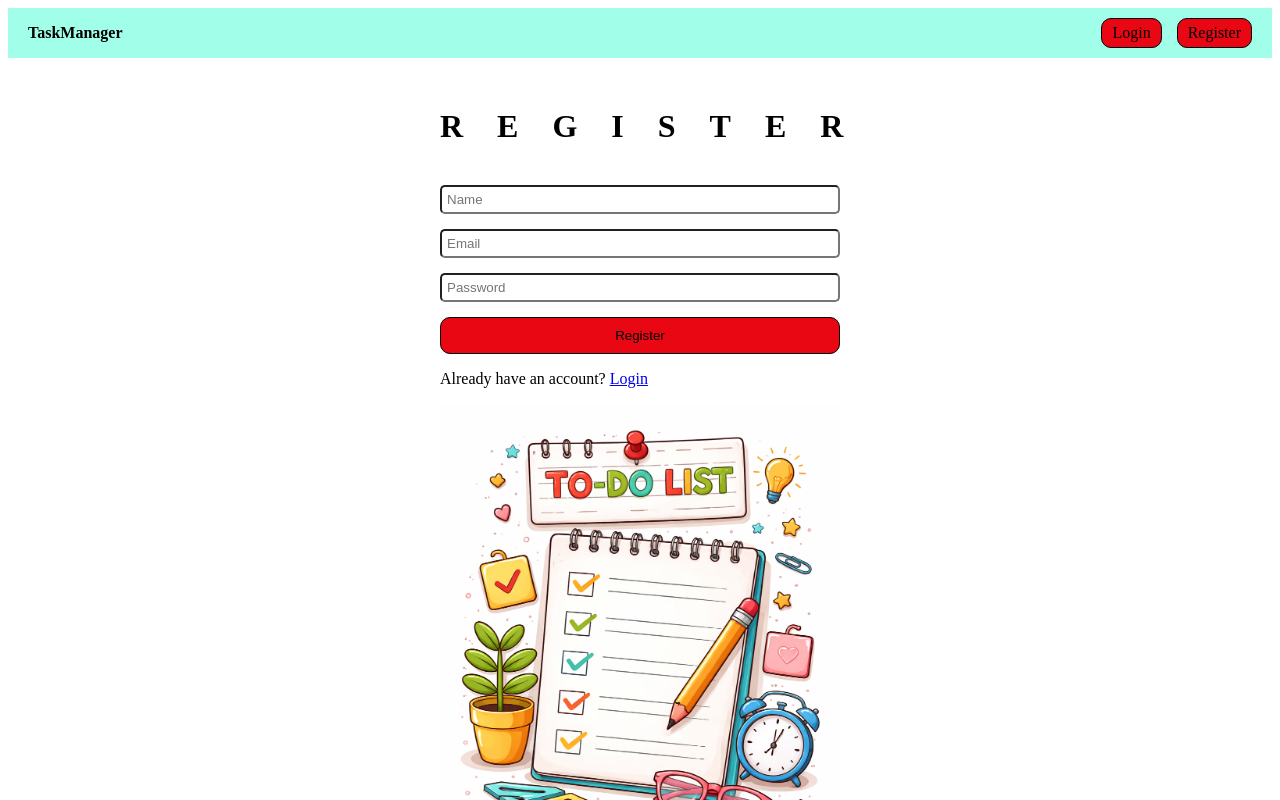
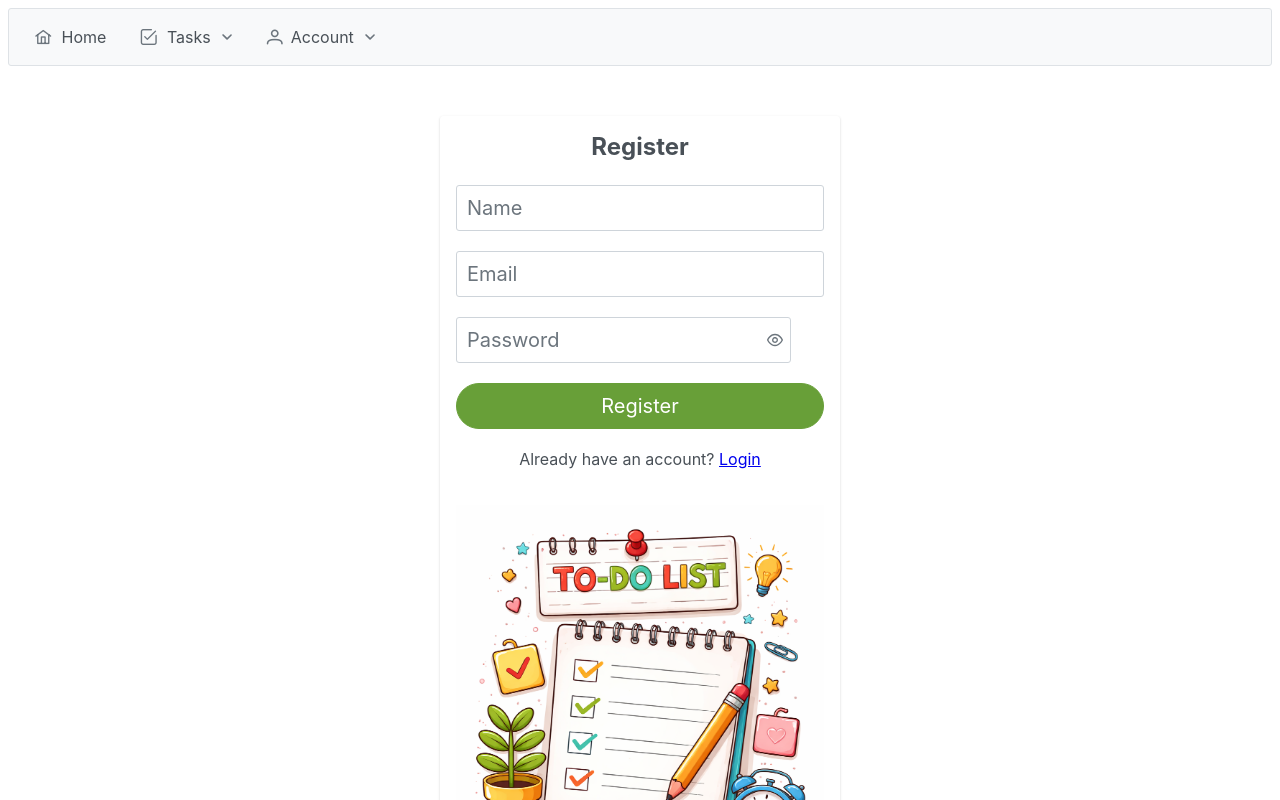
Before and after one commit to PikataProgrammer/To_Do_API_frontend, a React (Vite) app in the folder To-Do-Management_front/todo-frontend/: page /register in a window 1280 px wide. Shown: the top 800 px of the page. Built offline with nearby package versions, Linux system fonts and the light colour scheme; no server answers.

Commit message:
Upgrade front with primereact

```diff
--- a/To-Do-Management_front/todo-frontend/package.json
+++ b/To-Do-Management_front/todo-frontend/package.json
@@ -12,6 +12,9 @@
   "dependencies": {
     "axios": "^1.13.5",
     "jwt-decode": "^4.0.0",
+    "primeflex": "^4.0.0",
+    "primeicons": "^7.0.0",
+    "primereact": "^10.9.7",
     "react": "^19.2.0",
     "react-dom": "^19.2.0",
     "react-router-dom": "^7.13.0"
--- a/To-Do-Management_front/todo-frontend/src/components/Navbar.tsx
+++ b/To-Do-Management_front/todo-frontend/src/components/Navbar.tsx
@@ -1,59 +1,39 @@
-import {Link, useNavigate} from "react-router-dom";
-import {useAuth} from "../context/AuthContext.tsx";
-import {useState} from "react";
 
+import { Menubar } from "primereact/menubar";
+import { useNavigate } from "react-router-dom";
+import { useAuth } from "../context/AuthContext.tsx";
+
+import "primereact/resources/themes/saga-blue/theme.css";
+import "primereact/resources/primereact.min.css";
+import "primeicons/primeicons.css";
 
 const Navbar = () => {
     const { user, logout } = useAuth();
     const navigate = useNavigate();
-    const [isHoveredLogin, setIsHoveredLogin] = useState(false);
-    const [isHoveredRegister, setIsHoveredRegister] = useState(false);
-    const [isHoveredLogout, setIsHoveredLogout] = useState(false);
 
     const handleLogout = () => {
         logout();
         navigate("/login");
     };
 
+    const items = [
+        { label: "Home", icon: "pi pi-fw pi-home", command: () => navigate("/") },
+        {
+            label: "Tasks",
+            icon: "pi pi-fw pi-check-square",
+            items: [
+                { label: "Create Task", icon: "pi pi-plus", command: () => navigate("/tasks/create") },
+                { label: "View Tasks", icon: "pi pi-list", command: () => navigate("/tasks") }
+            ]
+        },
+        user
+            ? { label: `Hello, ${user.name}!`, icon: "pi pi-user", items: [{ label: "Logout", icon: "pi pi-sign-out", command: handleLogout }] }
+            : { label: "Account", icon: "pi pi-user", items: [{ label: "Login", icon: "pi pi-sign-in",
+                    command: () => navigate("/login") }, { label: "Register", icon: "pi pi-user-plus",
+                    command: () => navigate("/register") }] }
+    ];
 
-    return (
-        <nav style={{display: "flex", justifyContent: "space-between", alignItems: "center", padding: "10px 20px", backgroundColor: "#a1ffe9"
-        }}>
-            <div>
-                <Link to="/" style={{  color: "black", textDecoration: "none", fontWeight: "bold"}}>TaskManager</Link>
-            </div>
-
-            <div style={{ display: "flex", gap: "15px", alignItems: "center"}}>
-                {user ? (
-                    <>
-            <span style={{ marginRight: "10px"}}>
-              Hello, {user.name}!
-            </span>
-                        <button onClick={handleLogout} onMouseEnter={() => setIsHoveredLogout(true)}
-                                onMouseLeave={() => setIsHoveredLogout(false)}
-                                style={{color: "black", borderRadius: "10px", padding: "5px 10px", cursor: "pointer",
-                                    backgroundColor: isHoveredLogout ? "#c90227" : "#fa0230"}}>
-                            Logout
-                        </button>
-                    </>
-                ) : (
-                    <>
-                        <Link to="/login" onMouseEnter={() => setIsHoveredLogin(true)}
-                              onMouseLeave={() => setIsHoveredLogin(false)} style={{color: "black", textDecoration: "none", borderRadius:
-                                "10px", padding: "5px 10px", cursor: "pointer", border: "1px solid black", backgroundColor: isHoveredLogin ? "#b5ffb8" : "#e80712"}}>Login
-                        </Link>
-
-                        <Link to="/register" onMouseEnter={() => setIsHoveredRegister(true)}
-                              onMouseLeave={() => setIsHoveredRegister(false)} style={{color: "black", textDecoration: "none", borderRadius:
-                                "10px", padding: "5px 10px", cursor: "pointer", border: "1px solid black", backgroundColor: isHoveredRegister ? "#b5ffb8" : "#e80712"}}>
-                            Register
-                        </Link>
-                    </>
-                )}
-            </div>
-        </nav>
-    )
-
-}
+    return <Menubar model={items} />;
+};
 
 export default Navbar;
--- a/To-Do-Management_front/todo-frontend/src/components/TaskCard.tsx
+++ b/To-Do-Management_front/todo-frontend/src/components/TaskCard.tsx
@@ -1,71 +1,36 @@
 
 import type { TodoTask } from "../types";
+import { DataTable } from "primereact/datatable";
+import { Column } from "primereact/column";
+import { Button } from "primereact/button";
 
-interface TaskCardProps {
-    task: TodoTask;
-    onEdit?: () => void;
-    onDelete?: () => void;
+interface TasksTableProps {
+    tasks: TodoTask[];
+    onEdit?: (task: TodoTask) => void;
+    onDelete?: (task: TodoTask) => void;
 }
 
-export const TaskCard = ({ task, onEdit, onDelete }: TaskCardProps) => (
-    <div
-        style={{
-            border: "1px solid #ccc",
-            borderRadius: "10px",
-            padding: "16px",
-            backgroundColor: "#fff",
-            boxShadow: "0 4px 6px rgba(0,0,0,0.1)",
-            display: "flex",
-            flexDirection: "column",
-            justifyContent: "space-between",
-        }}
-    >
-        <div>
-            <h3 style={{ margin: "0 0 8px 0" }}>{task.title}</h3>
-            <p style={{ margin: "0 0 8px 0", color: "#555" }}>{task.description}</p>
-            <p style={{ margin: "0 0 4px 0", fontSize: "0.9rem", color: "#333" }}>
-                Status: <strong>{task.status}</strong> | Priority: <strong>{task.priority}</strong>
-            </p>
-            {task.dueDate && (
-                <p style={{ margin: "0", fontSize: "0.85rem", color: "#777" }}>
-                    Due: {new Date(task.dueDate).toLocaleDateString()}
-                </p>
+export const TasksTable = ({ tasks, onEdit, onDelete }: TasksTableProps) => {
+
+    const actionBodyTemplate = (rowData: TodoTask) => (
+        <div style={{ display: "flex", gap: "0.5rem" }}>
+            {onEdit && (
+                <Button icon="pi pi-pencil" className="p-button-sm p-button-success" onClick={() => onEdit(rowData)} />
+            )}
+            {onDelete && (
+                <Button icon="pi pi-trash" className="p-button-sm p-button-danger" onClick={() => onDelete(rowData)} />
             )}
         </div>
+    );
 
-        <div style={{ marginTop: "12px", display: "flex", gap: "8px" }}>
-            {onEdit && (
-                <button
-                    onClick={onEdit}
-                    style={{
-                        flex: 1,
-                        padding: "6px 10px",
-                        borderRadius: "6px",
-                        border: "none",
-                        backgroundColor: "#4CAF50",
-                        color: "#fff",
-                        cursor: "pointer",
-                    }}
-                >
-                    Edit
-                </button>
-            )}
-            {onDelete && (
-                <button
-                    onClick={onDelete}
-                    style={{
-                        flex: 1,
-                        padding: "6px 10px",
-                        borderRadius: "6px",
-                        border: "none",
-                        backgroundColor: "#f44336",
-                        color: "#fff",
-                        cursor: "pointer",
-                    }}
-                >
-                    Delete
-                </button>
-            )}
-        </div>
-    </div>
-);
+    return (
+        <DataTable value={tasks} responsiveLayout="scroll" paginator rows={10}>
+            <Column field="title" header="Title" sortable></Column>
+            <Column field="description" header="Description"></Column>
+            <Column field="status" header="Status" sortable></Column>
+            <Column field="priority" header="Priority" sortable></Column>
+            <Column field="dueDate" header="Due Date" body={(row) => row.dueDate ? new Date(row.dueDate).toLocaleDateString() : '-'} sortable></Column>
+            <Column header="Actions" body={actionBodyTemplate}></Column>
+        </DataTable>
+    );
+};
--- a/To-Do-Management_front/todo-frontend/src/components/TaskForm.tsx
+++ b/To-Do-Management_front/todo-frontend/src/components/TaskForm.tsx
@@ -1,6 +1,7 @@
 import type {CreateTaskRequest, TodoTask, UpdateTaskRequest} from "../types";
 import { useEffect, useState} from "react";
 import {useAuth} from "../context/AuthContext.tsx";
+import {InputText} from "primereact/inputtext";
 
 
 interface TaskFormProps{
@@ -80,37 +81,16 @@ export const TaskForm = ({onSave, editingTask, onCancel}: TaskFormProps) => {
                     width: "100%",
                 }}
             >
-                <input
-                    type="text"
-                    placeholder="Title"
-                    value={title}
-                    onChange={e => setTitle(e.target.value)}
-                    required
-                    style={{
-                        padding: "10px",
-                        borderRadius: "6px",
-                        border: "1px solid #ddd",
-                        minWidth: "120px",
-                        textAlign: "center",
-                        transition: "0.2s",
-                    }}
-                />
-                <input
-                    placeholder="Description"
-                    value={description}
-                    onChange={e => setDescription(e.target.value)}
-                    required
-                    style={{
-                        padding: "10px",
-                        borderRadius: "6px",
-                        border: "1px solid #ddd",
-                        minWidth: "200px",
-                        minHeight: "60px",
-                        textAlign: "center",
-                        transition: "0.2s",
-                        resize: "vertical",
-                    }}
-                />
+                <div className="card flex justify-content-center">
+                    <InputText type="text" placeholder="Title" value={title}
+                               onChange={e => setTitle(e.target.value)}
+                               required />
+                </div>
+                <div className="card flex justify-content-center">
+                    <InputText type="text" placeholder="Description" value={description}
+                               onChange={e => setDescription(e.target.value)}
+                               required />
+                </div>
                 <select
                     value={status}
                     onChange={e => setStatus(e.target.value as any)}
--- a/To-Do-Management_front/todo-frontend/src/pages/LoginPage.tsx
+++ b/To-Do-Management_front/todo-frontend/src/pages/LoginPage.tsx
@@ -1,9 +1,14 @@
 import { useState, useEffect } from "react";
 import { useNavigate } from "react-router-dom";
-import {loginUser} from "../api/todoApi";
+import { loginUser } from "../api/todoApi";
 import { useAuth } from "../context/AuthContext";
-import type {LoginRequest} from "../types";
-import logoImage from "../assets/logo.png"
+import type { LoginRequest } from "../types";
+import logoImage from "../assets/logo.png";
+
+import { InputText } from "primereact/inputtext";
+import { Button } from "primereact/button";
+import { Card } from "primereact/card";
+import { Message } from "primereact/message";
 
 const LoginPage = () => {
     const [email, setEmail] = useState("");
@@ -11,8 +16,6 @@ const LoginPage = () => {
     const [error, setError] = useState("");
     const { user, login } = useAuth();
     const navigate = useNavigate();
-    const [isHoveredLogin, setHoveredLogin] = useState(false);
-
 
     useEffect(() => {
         if (user) {
@@ -27,41 +30,53 @@ const LoginPage = () => {
         try {
             const credentials: LoginRequest = { email, password };
             await loginUser(credentials);
-
             await login();
-
             navigate("/");
-
         } catch (err) {
             console.error("LOGIN ERROR:", err);
-            setError("Invalid credentials");
+            setError("Invalid email or password");
         }
     };
 
     return (
-        <div style={{ maxWidth: 400, margin: "50px auto" }}>
-            <h1 style={{letterSpacing: "40px", alignItems: "center", textAlign: "center", margin: "0px 0px 20px 40px" }}>LOGIN</h1>
-            <form onSubmit={handleSubmit} style={{ display: "flex", flexDirection: "column", gap: "15px" }}>
-                <input style={{borderRadius: "5px", padding: "5px 5px"}}
+        <div style={{ display: "flex", justifyContent: "center", marginTop: "50px" }}>
+            <Card
+                title="Login"
+                style={{ width: "400px", textAlign: "center" }}
+            >
+                <form onSubmit={handleSubmit} style={{ display: "flex", flexDirection: "column", gap: "20px" }}>
+                    <InputText
                         type="email"
                         placeholder="Email"
                         value={email}
                         onChange={e => setEmail(e.target.value)}
                         required
+                        className="p-inputtext-lg w-full"
                     />
-                <input style={{borderRadius: "5px", padding: "5px 5px"}}
+                    <InputText
                         type="password"
                         placeholder="Password"
                         value={password}
                         onChange={e => setPassword(e.target.value)}
                         required
+                        className="p-inputtext-lg w-full"
                     />
-                <button type="submit" onMouseEnter={() => setHoveredLogin(true)}
-                        onMouseLeave={() => setHoveredLogin(false)} style={{color: "black", textDecoration: "none", borderRadius:
-                        "10px", padding: "10px 10px", cursor: "pointer", border: "1px solid black", backgroundColor: isHoveredLogin ? "#b5ffb8" : "#e80712"}}>Login</button>
-                {error && <p style={{ color: "red" }}>{error}</p>}
+
+                    <Button
+                        type="submit"
+                        label="Login"
+                        className="p-button-lg p-button-rounded"
+                    />
+
+                    {error && <Message severity="error" text={error} />}
                 </form>
-            <img src={logoImage} alt="Logo" style={{objectFit: "cover", maxWidth: "100%", marginTop: "40px"}} />
+
+                <img
+                    src={logoImage}
+                    alt="Logo"
+                    style={{ objectFit: "cover", maxWidth: "100%", marginTop: "30px" }}
+                />
+            </Card>
         </div>
     );
 };
--- a/To-Do-Management_front/todo-frontend/src/pages/RegisterPage.tsx
+++ b/To-Do-Management_front/todo-frontend/src/pages/RegisterPage.tsx
@@ -1,57 +1,87 @@
-import {useState} from "react";
-import {Link, useNavigate} from "react-router-dom";
-import type {RegisterRequest} from "../types";
-import {registerUser} from "../api/todoApi.ts";
+import { useState } from "react";
+import { Link, useNavigate } from "react-router-dom";
+import type { RegisterRequest } from "../types";
+import { registerUser } from "../api/todoApi.ts";
 import logoImage from "../assets/logo.png";
 
+import { InputText } from "primereact/inputtext";
+import { Password } from "primereact/password";
+import { Button } from "primereact/button";
+import { Card } from "primereact/card";
+import { Message } from "primereact/message";
 
 const RegisterPage = () => {
-    const [name, setName] = useState('');
-    const [email, setEmail] = useState('');
-    const [password, setPassword] = useState('');
-    const [error, setError] = useState('');
+    const [name, setName] = useState("");
+    const [email, setEmail] = useState("");
+    const [password, setPassword] = useState("");
+    const [error, setError] = useState("");
     const navigate = useNavigate();
-    const [isHovered, setHovered] = useState(false);
 
     const handleSubmit = async (e: React.FormEvent) => {
         e.preventDefault();
-
-        setError('');
+        setError("");
 
         try {
-            const data: RegisterRequest = {name, email, password};
+            const data: RegisterRequest = { name, email, password };
             const response = await registerUser(data);
             alert(response.message);
-
             navigate("/login");
-        }
-        catch (error: any) {
-            setError(error.response?.data?.message || "Registration failed.");
+        } catch (err: any) {
+            setError(err.response?.data?.message || "Registration failed.");
         }
     };
+
     return (
-        <div style={{ maxWidth: 400, margin: "50px auto" }}>
-            <h1 style={{letterSpacing: "34px", alignItems: "center", textAlign: "center", margin: "0px 100px 40px 0px" }}>REGISTER</h1>
-            <form onSubmit={handleSubmit} style={{ display: "flex", flexDirection: "column", gap: "15px" }}>
-                <input style={{borderRadius: "5px", padding: "5px 5px"}} type="text" placeholder="Name" value={name}
-                       onChange={(e) => setName(e.target.value)} required />
-                <input style={{borderRadius: "5px", padding: "5px 5px"}} type="text" placeholder="Email" value={email}
-                       onChange={(e) => setEmail(e.target.value)} required />
-                <input style={{borderRadius: "5px", padding: "5px 5px"}} type="password" placeholder="Password" value={password}
-                       onChange={(e) => setPassword(e.target.value)} required />
-                <button type="submit" onMouseEnter={() => setHovered(true)}
-                        onMouseLeave={() => setHovered(false)} style={{color: "black", textDecoration: "none", borderRadius:
-                        "10px", padding: "10px 10px", cursor: "pointer", border: "1px solid black", backgroundColor: isHovered ? "#b5ffb8" : "#e80712"}}>Register</button>
-            </form>
+        <div style={{ display: "flex", justifyContent: "center", marginTop: "50px" }}>
+            <Card title="Register" style={{ width: "400px", textAlign: "center" }}>
+                <form
+                    onSubmit={handleSubmit}
+                    style={{ display: "flex", flexDirection: "column", gap: "20px", width: "100%" }}
+                >
+                    <InputText
+                        type="text"
+                        placeholder="Name"
+                        value={name}
+                        onChange={(e) => setName(e.target.value)}
+                        required
+                        className="p-inputtext-lg w-full"
+                    />
+                    <InputText
+                        type="email"
+                        placeholder="Email"
+                        value={email}
+                        onChange={(e) => setEmail(e.target.value)}
+                        required
+                        className="p-inputtext-lg w-full"
+                    />
+                    <Password
+                        placeholder="Password"
+                        value={password}
+                        onChange={(e) => setPassword(e.target.value)}
+                        toggleMask
+                        feedback={false}
+                        required
+                        className="p-inputtext-lg w-full"
+                        style={{ width: "100%" }}
+                    />
 
-            {error && <p style={{color: "red"}}>{error}</p>}
+                    <Button type="submit" label="Register" className="p-button-lg p-button-rounded p-button-success" />
 
-            <p>
-                Already have an account? <Link to="/login" style={{textDecoration: "underline"}}>Login</Link>
-            </p>
-            <img src={logoImage} alt="Logo" style={{objectFit: "cover", maxWidth: "100%"}} />
+                    {error && <Message severity="error" text={error} />}
+                </form>
+
+                <p style={{ marginTop: "20px" }}>
+                    Already have an account? <Link to="/login" style={{ textDecoration: "underline" }}>Login</Link>
+                </p>
+
+                <img
+                    src={logoImage}
+                    alt="Logo"
+                    style={{ objectFit: "cover", maxWidth: "100%", marginTop: "20px" }}
+                />
+            </Card>
         </div>
-    )
-}
+    );
+};
 
 export default RegisterPage;
```
Also changed, not shown: To-Do-Management_front/todo-frontend/src/pages/Dashboard.tsx (+26 -125 lines), 1 other file (tests, documents, lock files or other folders). Lines whose indentation alone changed are shown as unchanged.
